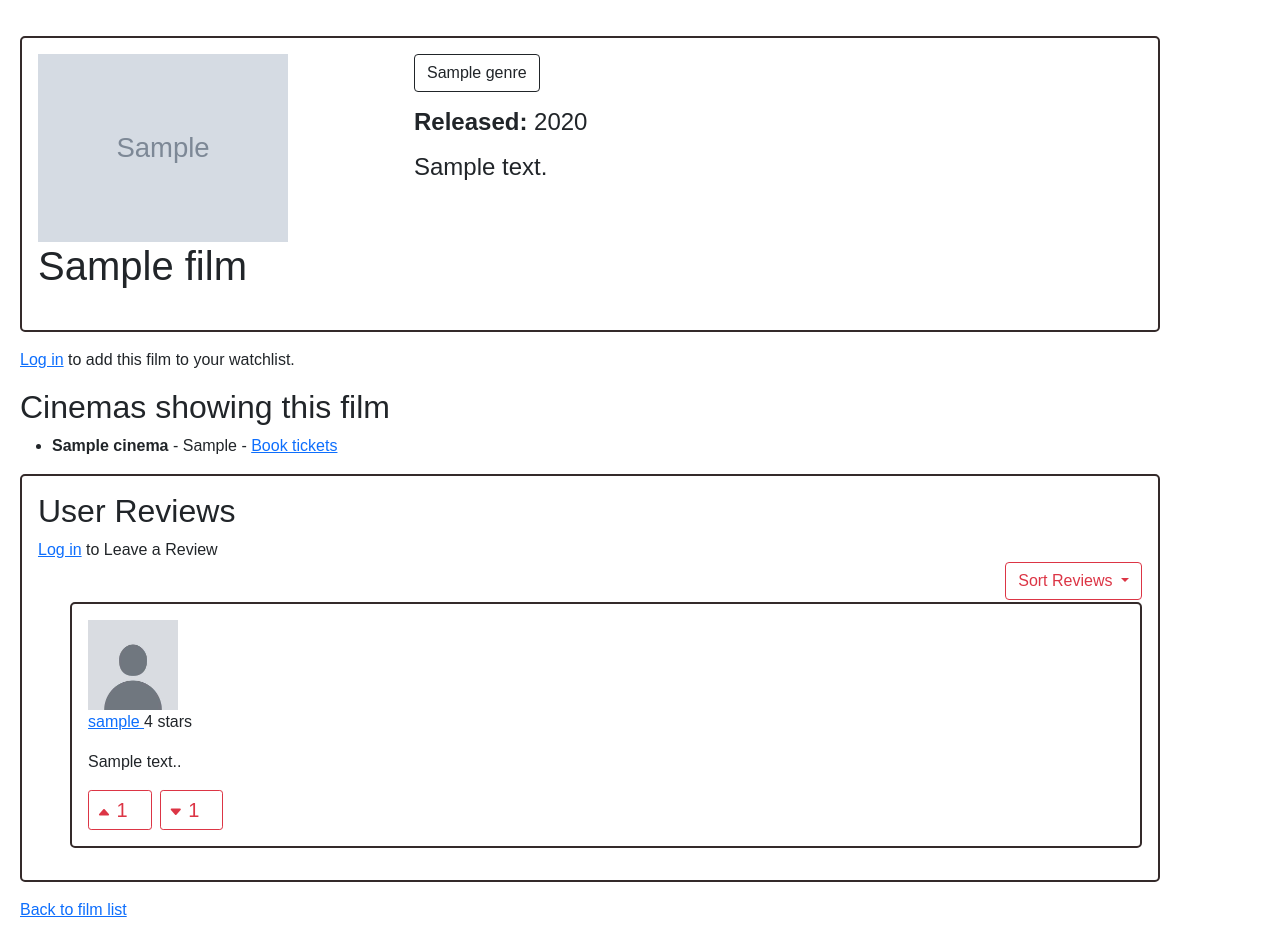
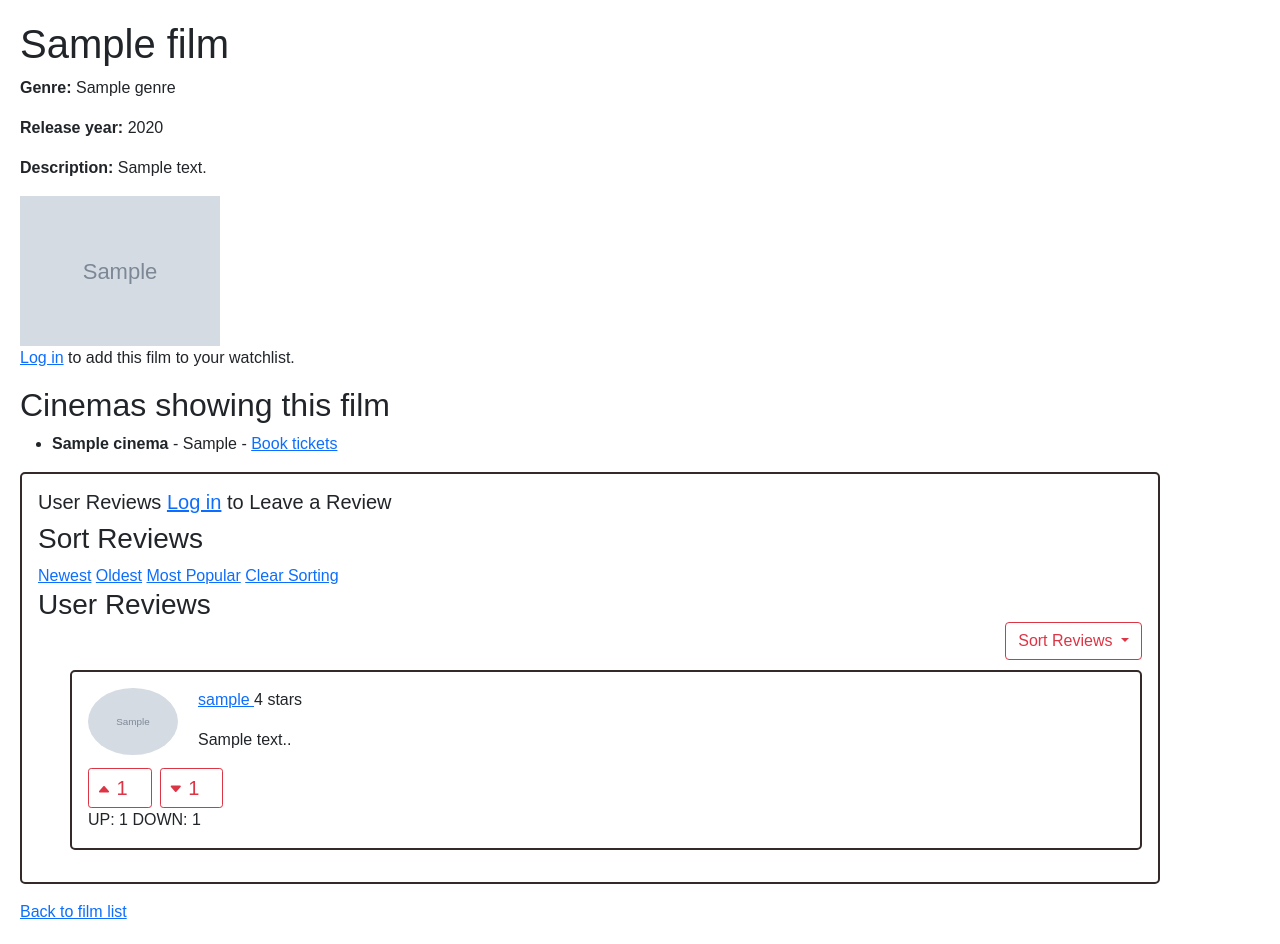
Before and after one commit to 3010468m/PopcornBucket, a Django app: page /1/ in a window 1280 px wide. Shown: the part 110-1054 px from the top of the page. Before the commit the page ends 1027 px from the top, so only its background shows below. Run offline with Django 3.2, Linux system fonts and the light colour scheme; tables that the repository leaves empty hold one stand-in row (values such as "Sample post"); grey boxes marked "Sample" are stand-in pictures.

Commit message:
Implemented edit profile feature. add dob and profile picture

```diff
--- a/popcornbucket/models.py
+++ b/popcornbucket/models.py
@@ -4,6 +4,9 @@ from django.utils.timezone import now
 import datetime
 from django.db import models
 from django.db.models import Avg
+from django.db.models.signals import post_save
+from django.dispatch import receiver
+
 # Create your models here.
 
 
@@ -68,3 +71,21 @@ class Friendship(models.Model):
 
     def __str__(self):
         return f"{self.user.username} -> {self.friend.username}"
+
+class UserProfile(models.Model):
+    user = models.OneToOneField(User, on_delete=models.CASCADE)
+
+    profile_picture = models.ImageField(upload_to='profile_pics/', blank=True, null=True)
+    date_of_birth = models.DateField(blank=True, null=True)
+
+    def __str__(self):
+        return self.user.username
+
+@receiver(post_save, sender=User)
+def create_user_profile(sender, instance, created, **kwargs):
+    if created:
+        UserProfile.objects.create(user=instance)
+
+@receiver(post_save, sender=User)
+def save_user_profile(sender, instance, **kwargs):
+    UserProfile.objects.get_or_create(user=instance)
--- a/popcornbucket/urls.py
+++ b/popcornbucket/urls.py
@@ -10,4 +10,5 @@ urlpatterns = [
     path('profile/<int:user_id>/', views.user_profile, name='user_profile'),
     path('friends/add/<int:user_id>/', views.add_friend, name='add_friend'),
     path('friends/remove/<int:user_id>/', views.remove_friend, name='remove_friend'),
+    path('profile/edit/', views.edit_profile, name='edit_profile'),
 ]
--- a/popcornbucket/views.py
+++ b/popcornbucket/views.py
@@ -7,8 +7,8 @@ from django.db.models import F
 from django.http import JsonResponse
 import json
 from django.contrib.auth.models import User
-from .models import Film, Genre, Review, Watchlist, Friendship
-from .forms import ReviewForm
+from .models import Film, Genre, Review, Watchlist, Friendship, UserProfile
+from .forms import ReviewForm, EditProfileForm
 
 
 # Create your views here.
@@ -190,6 +190,7 @@ def logout_view(request):
 # User profile
 @login_required
 def profile(request):
+    profile, created = UserProfile.objects.get_or_create(user=request.user)
     watchlist, created = Watchlist.objects.get_or_create(user=request.user)
     films = watchlist.films.all()
     friends = User.objects.filter(friends_of__user=request.user)
@@ -197,12 +198,13 @@ def profile(request):
         "user": request.user,
         "films": films,
         "friends":friends,
+        "profile": profile,
     })
 
 @login_required
 def user_profile(request, user_id):
     profile_user = get_object_or_404(User, id=user_id)
-
+    profile, created = UserProfile.objects.get_or_create(user=profile_user)
     watchlist, created = Watchlist.objects.get_or_create(user=profile_user)
     films = watchlist.films.all()
 
@@ -212,7 +214,22 @@ def user_profile(request, user_id):
 
     return render(request, "popcornbucket/user_profile.html", {
         "profile_user": profile_user,
+        "profile":profile,
         "films": films,
         "reviews": reviews,
         "is_friend": is_friend,
     })
+
+@login_required
+def edit_profile(request):
+    profile, created = UserProfile.objects.get_or_create(user=request.user)
+
+    if request.method == 'POST':
+        form = EditProfileForm(request.POST, request.FILES, instance=profile)
+        if form.is_valid():
+            form.save()
+            return redirect('profile')
+    else:
+        form = EditProfileForm(instance=profile)
+
+    return render(request, 'popcornbucket/edit_profile.html', {'form': form})
--- a/templates/popcornbucket/film_detail.html
+++ b/templates/popcornbucket/film_detail.html
@@ -3,31 +3,17 @@
 
 {% block content %}
 
+    <h1>{{ film.title }}</h1>
 
-    <div class="container">
-        <div class="row justify-content-start">
-            <div class="col-6 col-md-4">
-                {% if film.poster %}
-                    <img class="poster-img" src="{{ film.poster.url }}" alt="{{ film.title }}" width="250">
-                    <h1>{{ film.title }}</h1>
-                    {% else %}
-                        <p>No poster found for this film.</p>
-                    {% endif %}
-            </div>
-            <div class="col-12 col-sm-6 col-md-8">
-                <p>
-                    <a href="{% url 'film_list' %}?genre={{ film.genre.id }}" ><button type="button" button class="btn btn-outline-dark">{{ film.genre.name }}</button></a>
-                    <div>
-                        <h4><strong>Released:</strong> {{ film.release_year }}</h4>
-                    </div>
-                    <div class="col">
-                        <p><h4>{{ film.description }}</h4></p>
-                    </div>
-                    </div>
-                </p>
-            </div>
-        </div>
-    </div>
+    <p><strong>Genre:</strong> {{ film.genre.name }}</p>
+    <p><strong>Release year:</strong> {{ film.release_year }}</p>
+    <p><strong>Description:</strong> {{ film.description }}</p>
+
+    {% if film.poster %}
+        <img src="{{ film.poster.url }}" alt="{{ film.title }}" width="200">
+    {% else %}
+        <p>No poster found for this film.</p>
+    {% endif %}
 
     {% if request.user.is_authenticated %}
         {% if in_watchlist %}
@@ -60,14 +46,20 @@
 
     <div class="container">
 
-        <h2>User Reviews</h2>
+        <h5>User Reviews
         {% if request.user.is_authenticated %}
-            <a href="{% url 'write_review' film.id %}"><button type="button" button class="btn btn-danger float-start">Leave a review</button></a>
+            <a href="{% url 'write_review' film.pk %}"><button type="button" class="btn btn-danger">Leave a review</button></a>
         {% else %}
             <a href="{% url 'login' %}">Log in</a> to Leave a Review<br>
         {% endif %}
+        </h5>
 
-
+        <h3>Sort Reviews</h3>
+        <a href="{% url 'film_detail' film.pk %}?sort=newest">Newest</a>
+        <a href="{% url 'film_detail' film.pk %}?sort=oldest">Oldest</a>
+        <a href="{% url 'film_detail' film.pk %}?sort=most_popular">Most Popular</a>
+        <a href="{% url 'film_detail' film.pk %}">Clear Sorting</a>
+        <h3>User Reviews
         <!--dropdown sorting options-->
         <div class="dropdown show">
             <a class="btn btn-outline-danger dropdown-toggle float-end" href="#" role="button" id="dropdownMenuLink" data-bs-toggle="dropdown" aria-haspopup="true" aria-expanded="false">
@@ -90,7 +82,11 @@
             <ul>
                 {% for review in reviews %}
                 <div class="container">
-                    <img src="{% static 'images/no_pfp.jpg' %}" alt="Avatar" style="width:90px">
+                    {% if review.user.userprofile.profile_picture %}
+                        <img src="{{ review.user.userprofile.profile_picture.url }}" alt="Avatar" style="width:90px">
+                    {% else %}
+                        <img src="{% static 'images/no_pfp.jpg' %}" alt="Avatar" style="width:90px">
+                    {% endif %}
                     <p>
                         <a href="{% url 'user_profile' review.user.pk %}">
                             {{ review.user.username }}
@@ -110,12 +106,58 @@
                             <i class="bi bi-caret-down-fill"></i><span id="down-{{ review.id }}"> {{ review.down_votes }}</span>
                         </button>
                     </div>
+
+                    UP: {{ review.up_votes }} DOWN: {{ review.down_votes }}<br>
                 </div>
+
+                <style>
+                    /* container with a rounded corner, and white background */
+                    .container {
+                    border: 2px solid #342a2a;
+                    background-color: #ffffff;
+                    border-radius: 5px;
+                    padding: 16px;
+                    margin: 16px 0;
+                    }
+
+                    /* Clear floats after containers */
+                    .container::after {
+                    content: "";
+                    clear: both;
+                    display: table;
+                    }
+
+                    /* float pfp in top left corner, make circular*/
+                    .container img {
+                    float: left;
+                    margin-right: 20px;
+                    border-radius: 50%;
+                    }
+
+                    /* Increase the font-size of a span element */
+                    .container span {
+                    font-size: 20px;
+                    margin-right: 15px;
+                    }
+
+                    /* Add media queries for responsiveness. This will center both the text and the image inside the container */
+                    @media (max-width: 500px) {
+                    .container {
+                        text-align: center;
+                    }
+
+                    .container img {
+                        margin: auto;
+                        float: none;
+                        display: block;
+                    }
+                    }
+                </style>
                 </p>
                 {% endfor %}
             </ul>
         {% else %}
-            <strong><br>There are no reviews yet.</strong><br>
+            <strong>There are no reviews yet.</strong><br>
         {% endif %}
     </div>
 
@@ -134,14 +176,10 @@
             display: table;
         }
 
-        .review-pfp {
+        .container img {
             float: left;
             margin-right: 20px;
             border-radius: 50%;
-        }
-
-        .poster-img {
-            border-radius: 0;
         }
 
         .container span {
```
Also changed, not shown: popcornbucket/forms.py (+8 -0 lines), templates/popcornbucket/edit_profile.html (added, +14 -0 lines), templates/popcornbucket/profile.html (+12 -0 lines), templates/popcornbucket/user_profile.html (+8 -0 lines), popcornbucket/migrations/0001_initial.py, popcornbucket/migrations/0003_alter_friendship_id.py (deleted), popcornbucket/migrations/0003_userprofile.py (added), 1 other file.
